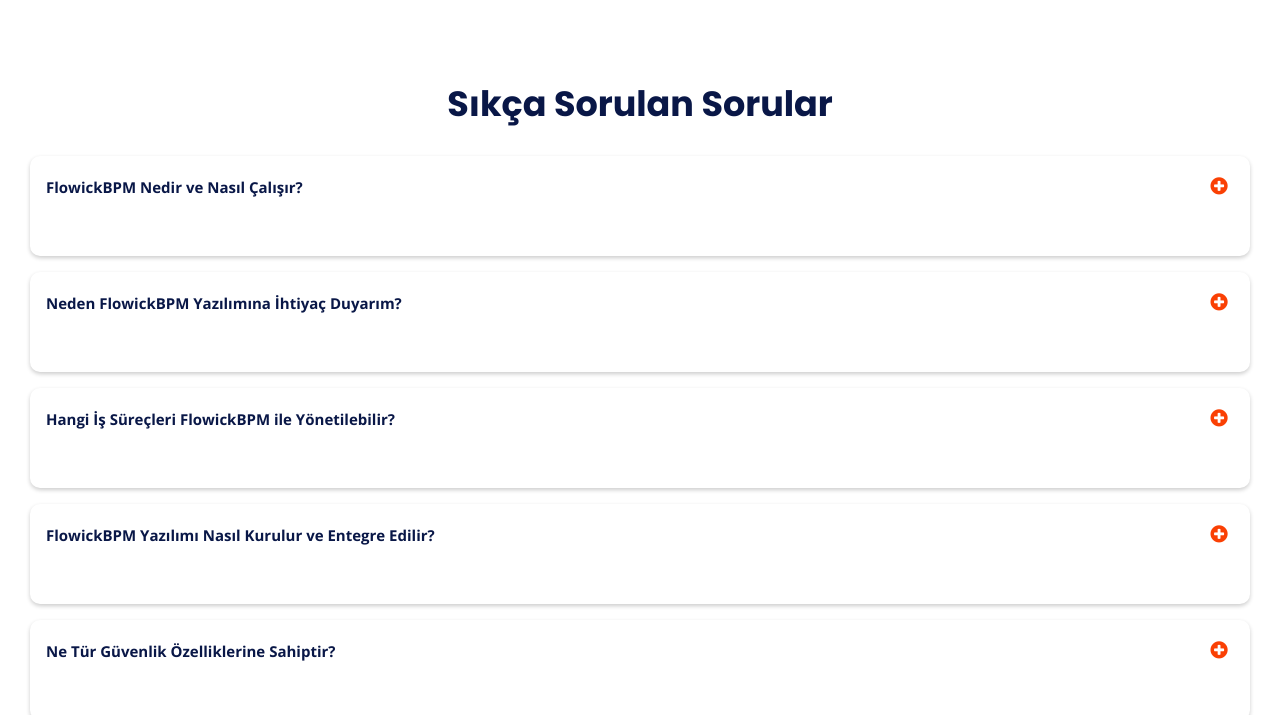
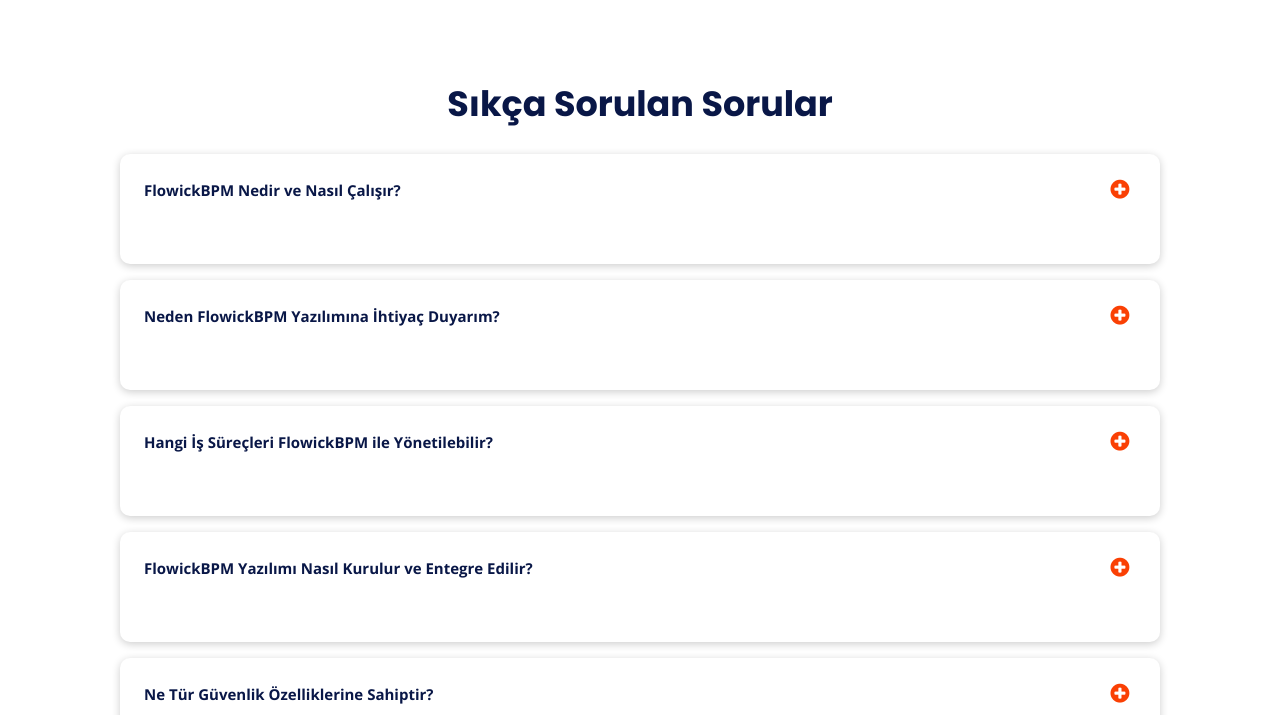
Before and after one commit to wmwtechnology/flowick-website, a plain HTML site: page index.html in a window 1280 px wide. Shown: the part 4105-4820 px from the top of the page. Drawn offline with nearby package versions, Linux system fonts and the light colour scheme.

Commit message:
FAQ bölümü genişlik ve alt boşluk düzeltmesi

```diff
--- a/css/style.css
+++ b/css/style.css
@@ -245,24 +245,24 @@ img{max-width:100%;display:block;}
 
 /* ===== FAQ ===== */
 .faq-section{
-  background:#fff; padding:40px 20px 10px; max-width:1440px; margin:0 auto;
+  background:#fff; padding:40px 20px 40px; max-width:1080px; margin:0 auto;
 }
-.faq-heading{text-align:center; margin-bottom:16px;}
+.faq-heading{text-align:center; margin-bottom:24px;}
 .faq-heading h2{font-size:35px; font-weight:bold; color:var(--text-default); margin:0;}
-.faq-list{display:flex; flex-direction:column; gap:16px; max-width:1440px; margin:0 auto; padding:10px;}
+.faq-list{display:flex; flex-direction:column; gap:16px; margin:0; padding:0;}
 .faq-item{
-  box-shadow:0 2px 4px rgb(205,205,205); border-radius:10px; padding:16px;
-  display:flex; flex-direction:column; gap:10px; cursor:pointer;
+  box-shadow:0 2px 8px rgb(205,205,205); border-radius:10px; padding:20px 24px;
+  display:flex; flex-direction:column; gap:10px; cursor:pointer; background:#fff;
 }
 .faq-item-head{display:flex; justify-content:space-between; align-items:center; gap:10px;}
 .faq-item span{font-size:15px; font-weight:bold; color:var(--text-default);}
 .faq-item button{
-  color:var(--accent); border:none; background:none; font-size:20px; cursor:pointer;
-  width:30px; height:30px; flex-shrink:0;
+  color:var(--accent); border:none; background:none; font-size:22px; cursor:pointer;
+  width:32px; height:32px; flex-shrink:0;
 }
 .faq-answer{
   font-size:14px; font-weight:400; color:var(--text-default); line-height:1.7;
-  max-height:0; overflow:hidden; transition:max-height 0.25s ease;
+  max-height:0; overflow:hidden; transition:max-height 0.3s ease;
 }
 .faq-item.open .faq-answer{max-height:300px;}
 .faq-item.open button i{transform:rotate(45deg); transition:transform 0.2s;}
```
